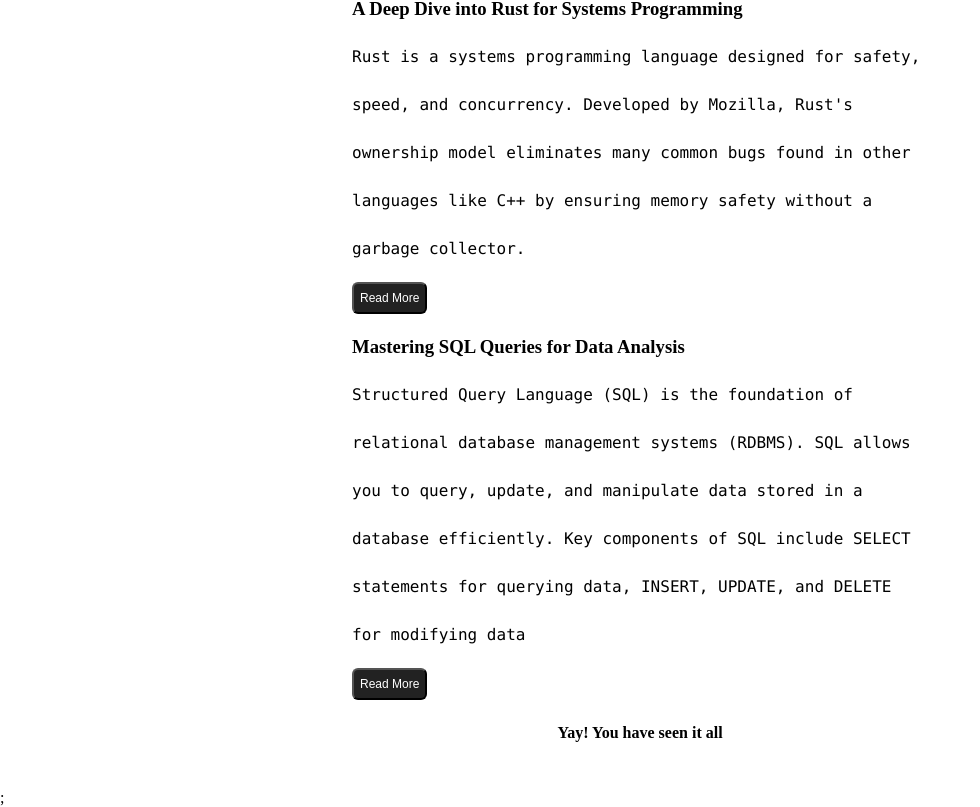
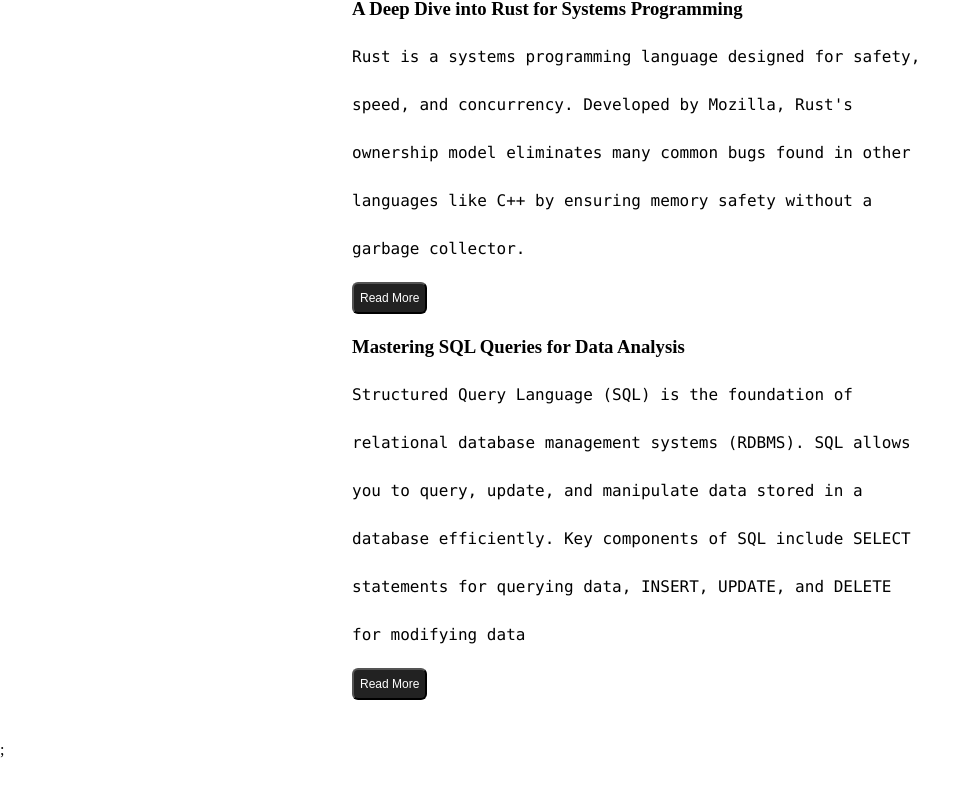
Before and after one commit to aryanraj13/Cyber-Scoop-Blog, a Next.js app: page /blog in a window 1280 px wide. Shown: the part 1093-1900 px from the top of the page, without its empty margins (0-980 px from the left). After the commit the page ends 1852 px from the top, so only its background shows below. Built offline with nearby package versions, Linux system fonts and the light colour scheme.

Commit message:
Converted to Static site

```diff
--- a/pages/blog.js
+++ b/pages/blog.js
@@ -2,35 +2,18 @@
 import styles from '../styles/Blog.module.css'
 import Link from 'next/link';
 import * as fs from 'fs';
-import InfiniteScroll from 'react-infinite-scroll-component';
+//import InfiniteScroll from 'react-infinite-scroll-component';
 
 // Step 1: Collect all the files from blogdata directory
 // Step 2: Iterate through the and Display them
 
 const Blog = (props) => {
   const [blogs, setBlogs] = useState(props.allBlogs);
-  const [count, setCount] = useState(2)
 
-  const fetchData = async () => {
-    let d = await fetch(`http://localhost:3000/api/blogs/?count=${count + 2}`)
-    setCount(count + 2)
-    let data = await d.json()
-    setBlogs(data)
-  };
 
   return <div className={styles.container}>
     <main className={styles.main}>
-      <InfiniteScroll
-        dataLength={blogs.length} //This is important field to render the next data
-        next={fetchData}
-        hasMore={props.allCount !== blogs.length}
-        loader={<h4>Loading...</h4>}
-        endMessage={
-          <p style={{ textAlign: 'center' }}>
-            <b>Yay! You have seen it all</b>
-          </p>
-        }
-      ><div className={`${styles.main} ${styles.container}`}>
+      <div className={`${styles.main} ${styles.container}`}>
         {blogs.map((blogitem) => {
           return <div key={blogitem.slug} className={styles.blogItem}>
             <Link href={`/blogpost/${blogitem.slug}`}>
@@ -40,7 +23,7 @@
           </div>
         })}
         </div>
-      </InfiniteScroll>
+
     </main>
   </div>
 };
@@ -48,17 +31,17 @@
 
 export async function getStaticProps(context) {
   let data = await fs.promises.readdir("blogdata");
-  let allCount = data.length;
+
   let myfile;
   let allBlogs = [];
-  for (let index = 0; index < 2; index++) {
+  for (let index = 0; index < data.length; index++) {
     const item = data[index];
     myfile = await fs.promises.readFile(('blogdata/' + item), 'utf-8')
     allBlogs.push(JSON.parse(myfile))
   }
 
   return {
-    props: { allBlogs, allCount }, // will be passed to the page component as props
+    props: { allBlogs}, // will be passed to the page component as props
   }
 }
 
```
Also changed, not shown: 1 other file (tests, documents, lock files or other folders).
